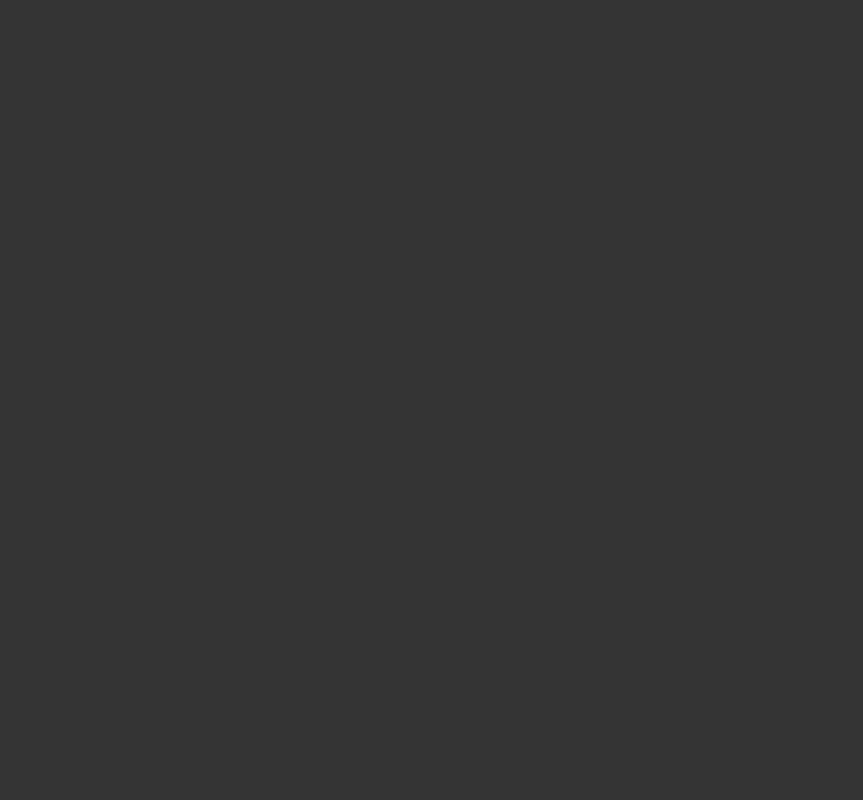
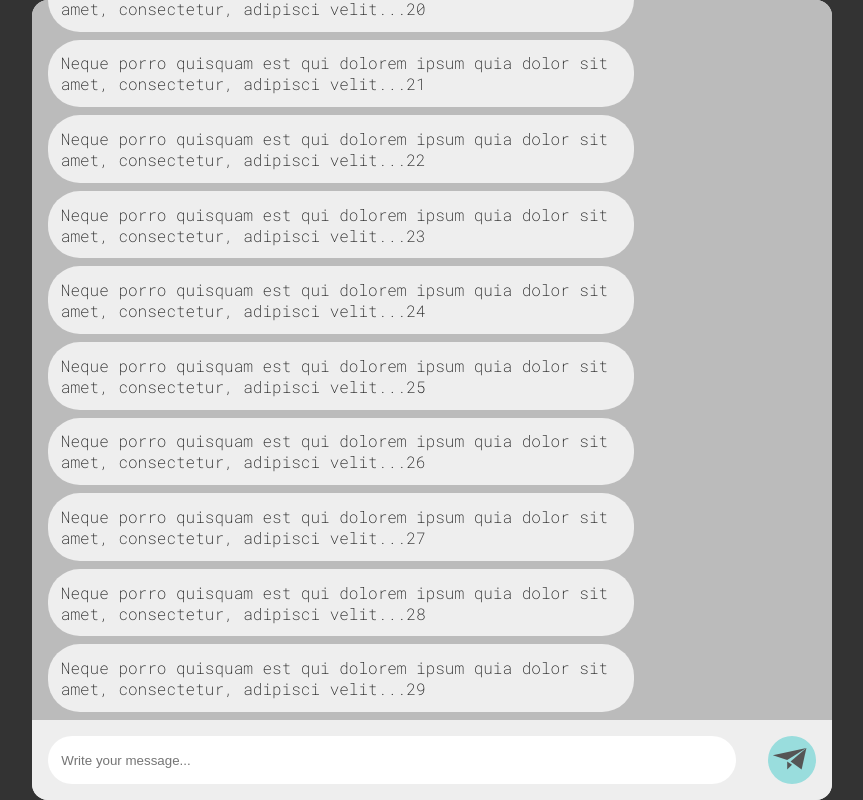
Before and after one commit to naranjujeli/real-time-chat, a React (Create React App) app in the folder client/: page / in a window 1280 px wide. Shown: the whole page, without its empty margins (208-1071 px from the left). Built offline with nearby package versions, Linux system fonts and the light colour scheme; no server answers.

Commit message:
Get the GUI and components ready.

```diff
--- a/client/src/components/App.js
+++ b/client/src/components/App.js
@@ -1,11 +1,76 @@
 import React from 'react';
+import io from 'socket.io-client';
 
 import '../styles/App.css';
+
+const PORT = 3001;
+const socket = io.connect(`http://${process.env.REACT_APP_HOST}:${PORT}`);
 
 export default function App() {
   return (
     <div className="App">
-
+      <ChatContainer />
     </div>
   );
 }
+
+function ChatContainer() {
+  return (
+    <div className="ChatContainer">
+      <Chat />
+      <ChatControls />
+    </div>
+  );
+}
+
+function Chat() {
+  let messages = [];
+  for (let i = 0; i < 30; i++) {
+    messages.push(<Message key={i}>Neque porro quisquam est qui dolorem ipsum quia dolor sit amet, consectetur, adipisci velit...{i}</ Message>)
+  }
+
+  return (
+    <div className="Chat">
+      {/* The array with messages must be reversed for
+      CSS flexbox to work correctly */}
+      {messages.reverse()}
+    </div>
+  )
+}
+
+function Message({ children }) {
+  return (
+    <div className="Message">
+      <p>
+      {children}
+      </p>
+    </div>
+  );
+}
+
+function ChatControls() {
+  return (
+    <div className="ChatControls">
+      <TextInput />
+      <SendButton />
+    </div>
+  );
+}
+
+function TextInput() {
+  return (
+    <input className="TextInput" type="text" placeholder="Write your message..." />
+  );
+}
+
+function SendButton() {
+  return (
+    <button className="SendButton">
+      <svg width="100" height="100" viewBox="0 0 100 100">
+        <path fill="#555" d="M 10 40 L 80 25 L 40 50 Z" />
+        <path fill="#555" d="M 47 53 L 80 25 L 70 70 Z" />
+        <path fill="#555" d="M 40 53 L 50 60 L 40 70 Z" />
+      </svg>
+    </button>
+  );
+}
--- a/client/src/styles/App.css
+++ b/client/src/styles/App.css
@@ -0,0 +1,106 @@
+.App {
+    width: 100vw;
+    height: 100vh;
+
+    display: flex;
+    flex-direction: row;
+    justify-content: center;
+    align-items: center;
+}
+
+.ChatContainer {
+    width: clamp(30vw, 100vh, 100vw);
+    max-height: 100%;
+
+    clip-path: inset(0 round 1em);
+
+    display: flex;
+    flex-direction: column;
+
+    background-color: #DDD;
+}
+
+.Chat {
+    flex-grow: 1;
+
+    display: flex;
+    flex-direction: column-reverse;
+
+    background-color: #BBB;
+
+    overflow-x: hidden;
+}
+
+::-webkit-scrollbar {
+    width: .3rem;
+    background-color: #AAA;
+}
+
+::-webkit-scrollbar-thumb {
+    background-color: #888;
+}
+
+.Message {
+    margin: 0 1em 0.5em 1em;
+    padding: 0.8em;
+    width: fit-content;
+    max-width: 70%;
+
+    border-radius: 2em;
+
+    background-color: #EEE;
+    color: #222;
+}
+
+.Message p {
+    margin: 0;
+}
+
+.ChatControls {
+    height: 10vh;
+    min-height: 80px;
+
+    display: flex;
+    flex-direction: row;
+
+    background-color: #EEE;
+}
+
+.TextInput, .SendButton {
+    border: none;
+    outline: none;
+}
+
+.TextInput:focus, .SendButton:focus {
+    outline: outset black 1px;
+}
+
+.SendButton:hover {
+    background-color: #7DD;
+}
+
+.TextInput {
+    margin: 2%;
+    padding-left: 1em;
+    min-width: 0;
+
+    flex-grow: 1;
+
+    border-radius: 4em;
+}
+
+.SendButton {
+    margin: 2%;
+    padding: 0;
+    aspect-ratio: 1/1;
+    max-height: 100%;
+
+    border-radius: 4em;
+
+    background-color: #9DD;
+}
+
+.SendButton svg{
+    max-width: 100%;
+    max-height: 100%;
+}
--- a/client/src/styles/index.css
+++ b/client/src/styles/index.css
@@ -1,3 +1,5 @@
+@import url('https://fonts.googleapis.com/css2?family=Roboto+Mono:wght@200&display=swap');
+
 :root {
     --background-color: #333;
     --foreground-color: #DDD;
@@ -6,10 +8,13 @@
 }
 
 body {
+    margin: 0;
+
     background-color: var(--background-color);
 }
 
 body > * {
+    font-family: 'Roboto Mono', monospace;
     color: var(--foreground-color);
 }
 
```
